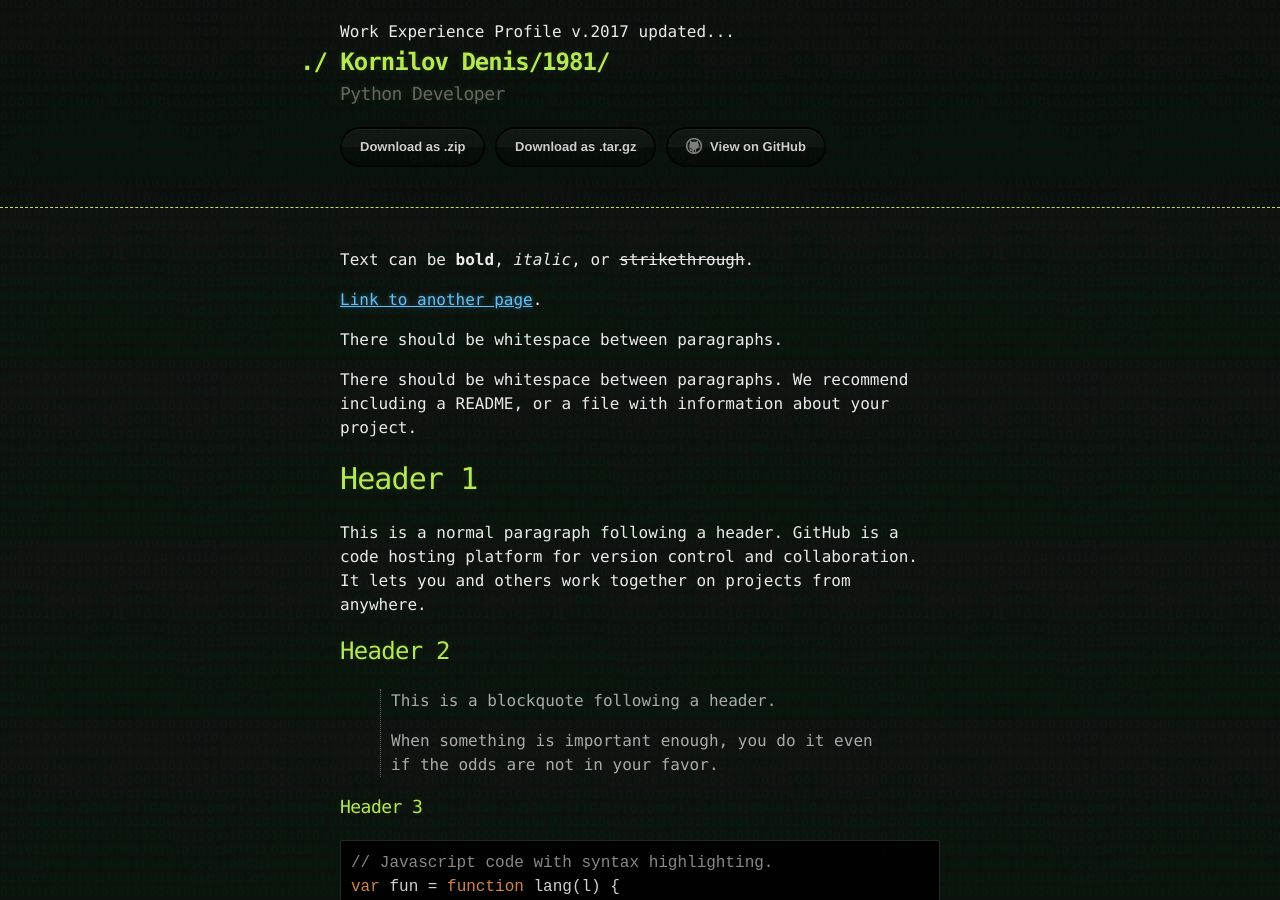
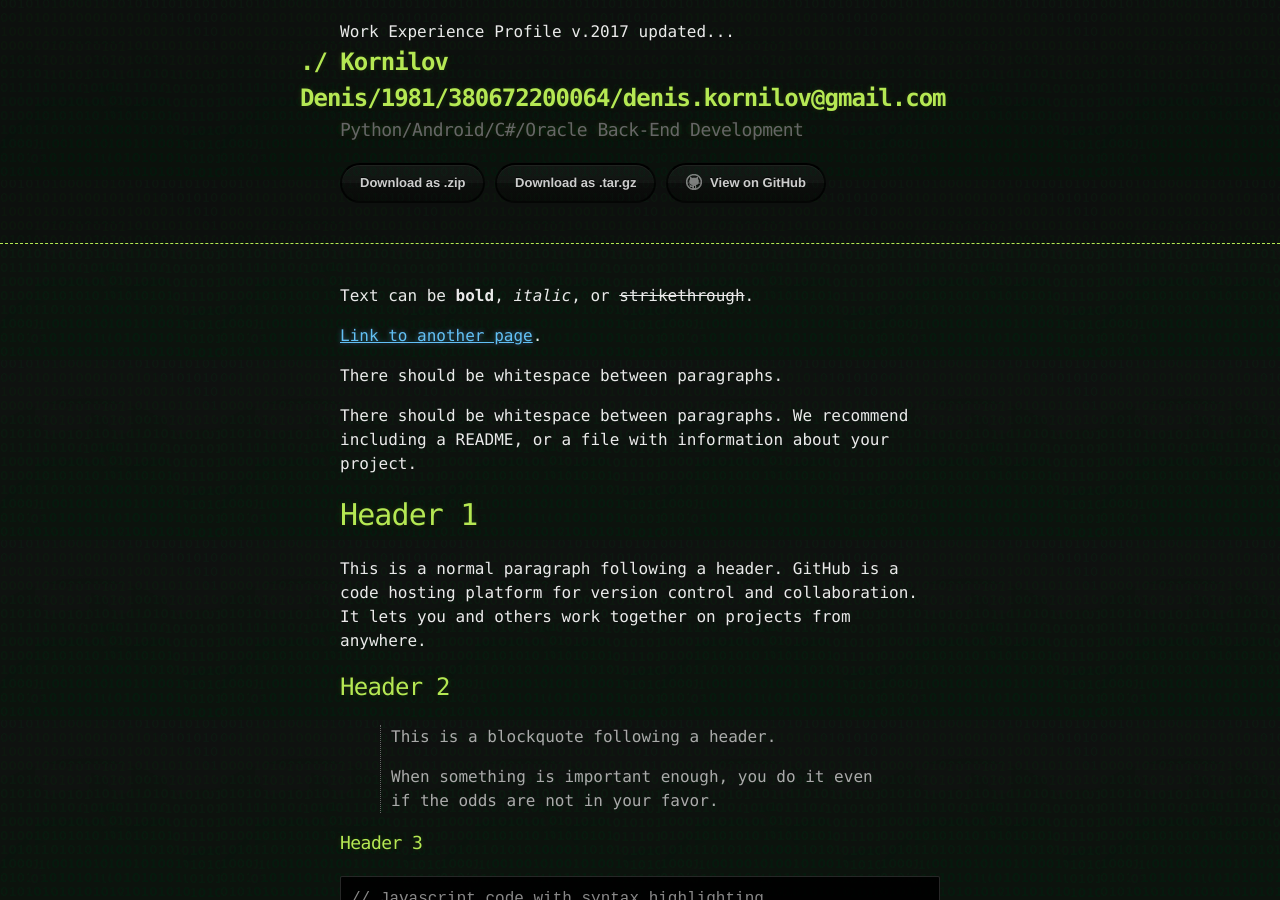
Before and after one commit to kornilov1981/kornilov1981.github.io, a Jekyll site: the page built from index.md, in a window 1280 px wide and 900 px high. Built offline with Jekyll 4.4.1, drawn with Linux system fonts in a browser that asks for light colours.

Commit message:
Font size

```diff
--- a/_layouts/default.html
+++ b/_layouts/default.html
@@ -13,8 +13,8 @@
     <header>
       <div class="container">
         Work Experience Profile v.2017 updated...
-	    <h1 style="font-size: 24px;">Kornilov Denis/1981/</h1>
-          <h2>Python Developer</h2>
+	    <h1 style="font-size: 24px;">Kornilov Denis/1981/380672200064/denis.kornilov@gmail.com</h1>
+          <h2 style="font-size: 18px;">Python/Android/C#/Oracle Back-End Development</h2>
 
 
         <section id="downloads">
```
